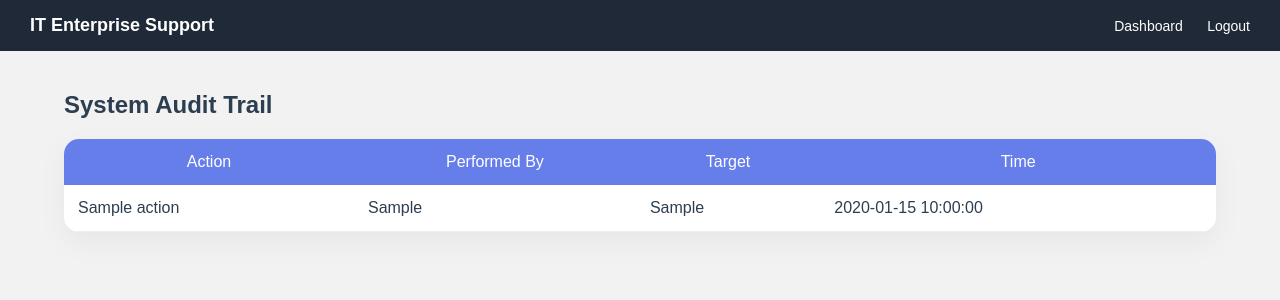
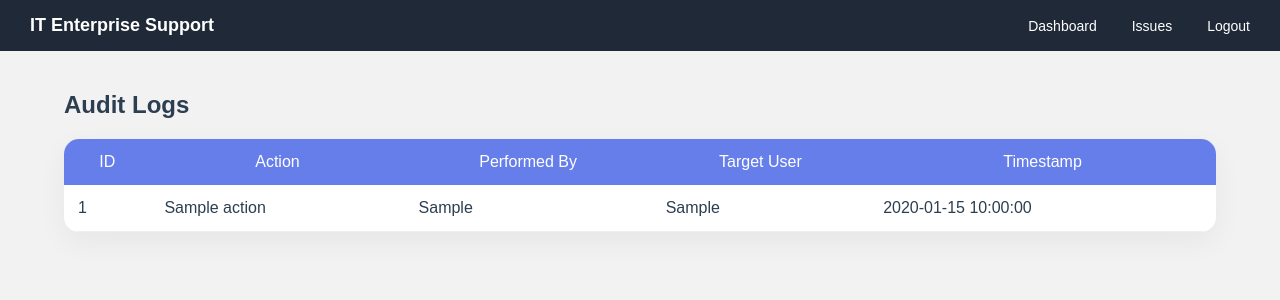
Before and after one commit to SamsonDeon/IT_Support_System, a Flask app: template templates/audit_logs.html in a window 1280 px wide. Shown: the top 300 px of the page. Run offline with Flask 3, Linux system fonts and the light colour scheme; the template is opened without the code that fills it: most values are stand-ins (such as "Sample title", 1, 10 or a date in 2020); some libraries are stand-ins or nearby versions.

Commit message:
Audit logs updated

```diff
--- a/app.py
+++ b/app.py
@@ -20,27 +20,27 @@ def get_db():
 
 
 # ================= AUDIT LOG =================
-def log_action(action, target_user=None):
 
-    if "user" not in session:
-        return
+@app.route("/audit_logs")
+def audit_logs():
+
+    if "user" not in session or session["role"] != "Admin":
+        return redirect(url_for("dashboard"))
 
     db = get_db()
-    cur = db.cursor()
+    cur = db.cursor(cursor_factory=psycopg2.extras.DictCursor)
 
     cur.execute("""
-        INSERT INTO audit_logs (action, performed_by, target_user, timestamp)
-        VALUES (%s,%s,%s,%s)
-    """, (
-        action,
-        session.get("user"),
-        target_user,
-        datetime.now()
-    ))
+        SELECT * FROM audit_logs
+        ORDER BY id DESC
+    """)
 
-    db.commit()
+    logs = cur.fetchall()
+
     cur.close()
     db.close()
+
+    return render_template("audit_logs.html", logs=logs)
 
 #==================SIGNUP =================
 
--- a/templates/audit_logs.html
+++ b/templates/audit_logs.html
@@ -8,32 +8,40 @@
 
 <div class="navbar">
 <strong>IT Enterprise Support</strong>
-    <div>
+
+<div class="nav-right">
 <a href="/dashboard">Dashboard</a>
+<a href="/view_issues">Issues</a>
 <a href="/logout">Logout</a>
 </div>
 </div>
 
 <div class="container">
-    <h2>System Audit Trail</h2>
+
+<h2>Audit Logs</h2>
 
 <table class="table">
+
 <tr>
+<th>ID</th>
 <th>Action</th>
 <th>Performed By</th>
-            <th>Target</th>
-            <th>Time</th>
+<th>Target User</th>
+<th>Timestamp</th>
 </tr>
 
 {% for log in logs %}
 <tr>
+<td>{{ log.id }}</td>
 <td>{{ log.action }}</td>
 <td>{{ log.performed_by }}</td>
 <td>{{ log.target_user }}</td>
 <td>{{ log.timestamp }}</td>
 </tr>
 {% endfor %}
+
 </table>
+
 </div>
 
 </body>
--- a/templates/dashboard.html
+++ b/templates/dashboard.html
@@ -16,7 +16,7 @@
 
 <div class="navbar">
 
-    <strong>IT Enterprise Support</strong>
+    <strong>IT Support System</strong>
 
     <div class="menu-toggle" onclick="toggleMenu()">☰</div>
 
```
Also changed, not shown: templates/signup.html (+8 -0 lines). Lines whose indentation alone changed are shown as unchanged.
